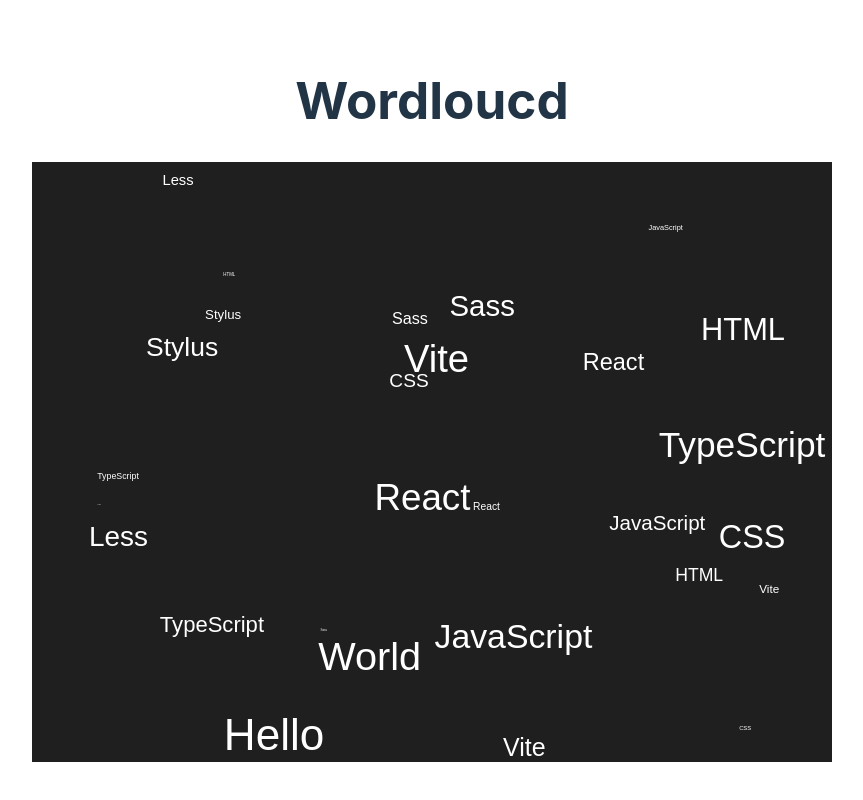
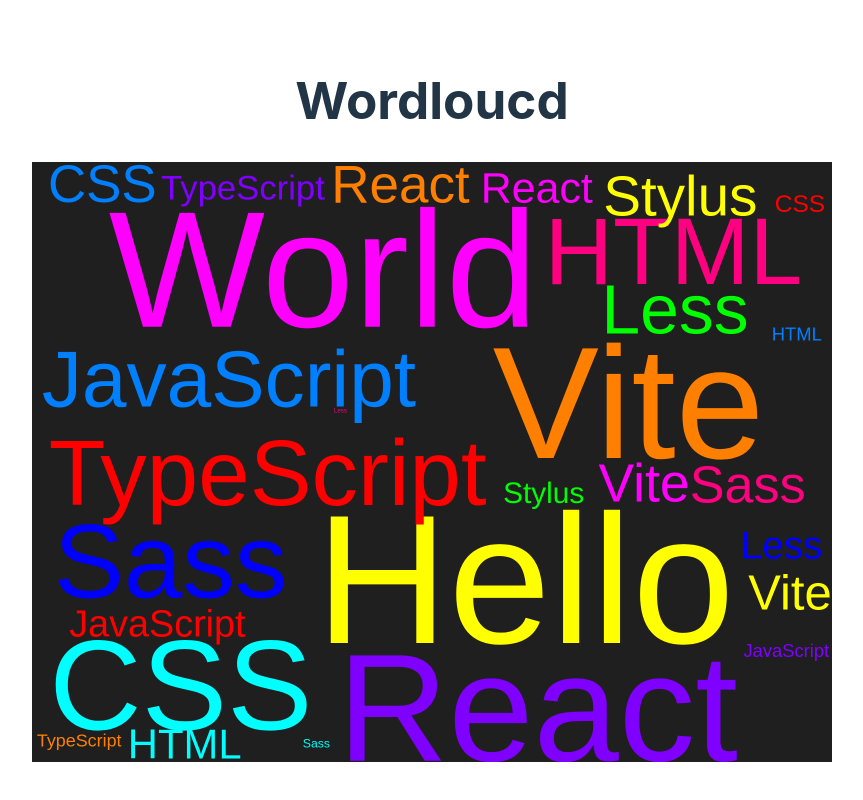
Before and after one commit to johansolbakken/wordcloud, a React (Vite) app: page / in a window 1280 px wide. Shown: the whole page, without its empty margins (208-1071 px from the left). Built offline with nearby package versions, Linux system fonts and the light colour scheme.

Commit message:
Fix size

```diff
--- a/src/components/WordCloud.tsx
+++ b/src/components/WordCloud.tsx
@@ -30,8 +30,8 @@
 const isInBounds = (rect: Rect, width: number, height: number) => {
   return (
     rect.x >= 0 &&
-    rect.y - rect.height >= 0 &&
     rect.x + rect.width <= width &&
+    rect.y >= 0 &&
     rect.y + rect.height <= height
   );
 };
@@ -40,33 +40,15 @@
   words: Word[];
   showRects?: boolean;
   onWordClicked: (word: Word) => void;
+  colorScheme: string[];
+  width?: number;
+  height?: number;
 };
 
 export const WordCloud = (props: WordCloudProps) => {
   const ref = useRef<HTMLCanvasElement>(null);
 
   const [currentUsedSpace, setCurrentUsedSpace] = useState<WordRect[]>([]);
-
-  // color palette with sharp colors on dark background
-  const colors = [
-    "#ff0000",
-    "#00ff00",
-    "#0000ff",
-    "#ffff00",
-    "#00ffff",
-    "#ff00ff",
-    "#ff8000",
-    "#ff0080",
-    "#8000ff",
-    "#0080ff",
-    "#00ff80",
-    "#ff0080",
-  ];
-
-  for (let i = colors.length - 1; i > 0; i--) {
-    const j = Math.floor(Math.random() * (i + 1));
-    [colors[i], colors[j]] = [colors[j], colors[i]];
-  }
 
   const preprocessWords = () => {
     const words = props.words.sort((a, b) => b.score - a.score);
@@ -132,6 +114,12 @@
         !isInBounds(rect, screenWidth, screenHeight) ||
         usedSpace.some((r) => intersects(r, rect))
       ) {
+        if (tries > 100) {
+          score = score * 0.95;
+          tries = 0;
+        }
+
+        tries++;
         rect = getRectFromScore(
           ctx,
           size,
@@ -141,12 +129,6 @@
           screenWidth,
           screenHeight
         );
-
-        if (tries > 1000) {
-          score = score * 0.9;
-        }
-
-        tries++;
       }
 
       usedSpace.push(rect);
@@ -164,6 +146,11 @@
     const ctx = canvas.getContext("2d");
     if (!ctx) return;
 
+    canvas.style.width = `${canvas.width}px`;
+    canvas.style.height = `${canvas.height}px`;
+    canvas.width *= 2;
+    canvas.height *= 2;
+
     const screenWidth = canvas.width;
     const screenHeight = canvas.height;
 
@@ -174,16 +161,23 @@
     const words = preprocessWords();
     const wordRects = generateWordRects(
       ctx,
-      600,
+      5000,
       font,
       words,
       screenWidth,
       screenHeight
     );
 
+    const colorScheme = props.colorScheme;
+    for (let i = colorScheme.length - 1; i > 0; i--) {
+      const j = Math.floor(Math.random() * (i + 1));
+      [colorScheme[i], colorScheme[j]] = [colorScheme[j], colorScheme[i]];
+    }
+
+    let colorIndex = 0;
     for (const wordRect of wordRects) {
       ctx.font = `${wordRect.size}px ${font}`;
-      ctx.fillStyle = "white";
+      ctx.fillStyle = colorScheme[colorIndex % colorScheme.length];
       ctx.fillText(
         wordRect.word.text,
         wordRect.rect.x,
@@ -199,14 +193,20 @@
           wordRect.rect.height
         );
       }
+
+      colorIndex++;
     }
     setCurrentUsedSpace(wordRects);
+
+    console.log(wordRects);
   }, []);
 
   const clickOnRect = (e: React.MouseEvent<HTMLCanvasElement, MouseEvent>) => {
     const rect = ref.current?.getBoundingClientRect();
-    const x = e.clientX - rect!.left;
-    const y = e.clientY - rect!.top;
+    const x = (e.clientX - rect!.left) * 2;
+    const y = (e.clientY - rect!.top) * 2;
+
+    console.log(x, y);
 
     const rectToCheck = { x, y, width: 1, height: 1 };
 
@@ -218,6 +218,11 @@
   };
 
   return (
-    <canvas width={800} height={600} ref={ref} onClick={clickOnRect}></canvas>
+    <canvas
+      width={props.width ?? 400}
+      height={props.height ?? 300}
+      ref={ref}
+      onClick={clickOnRect}
+    ></canvas>
   );
 };
```
